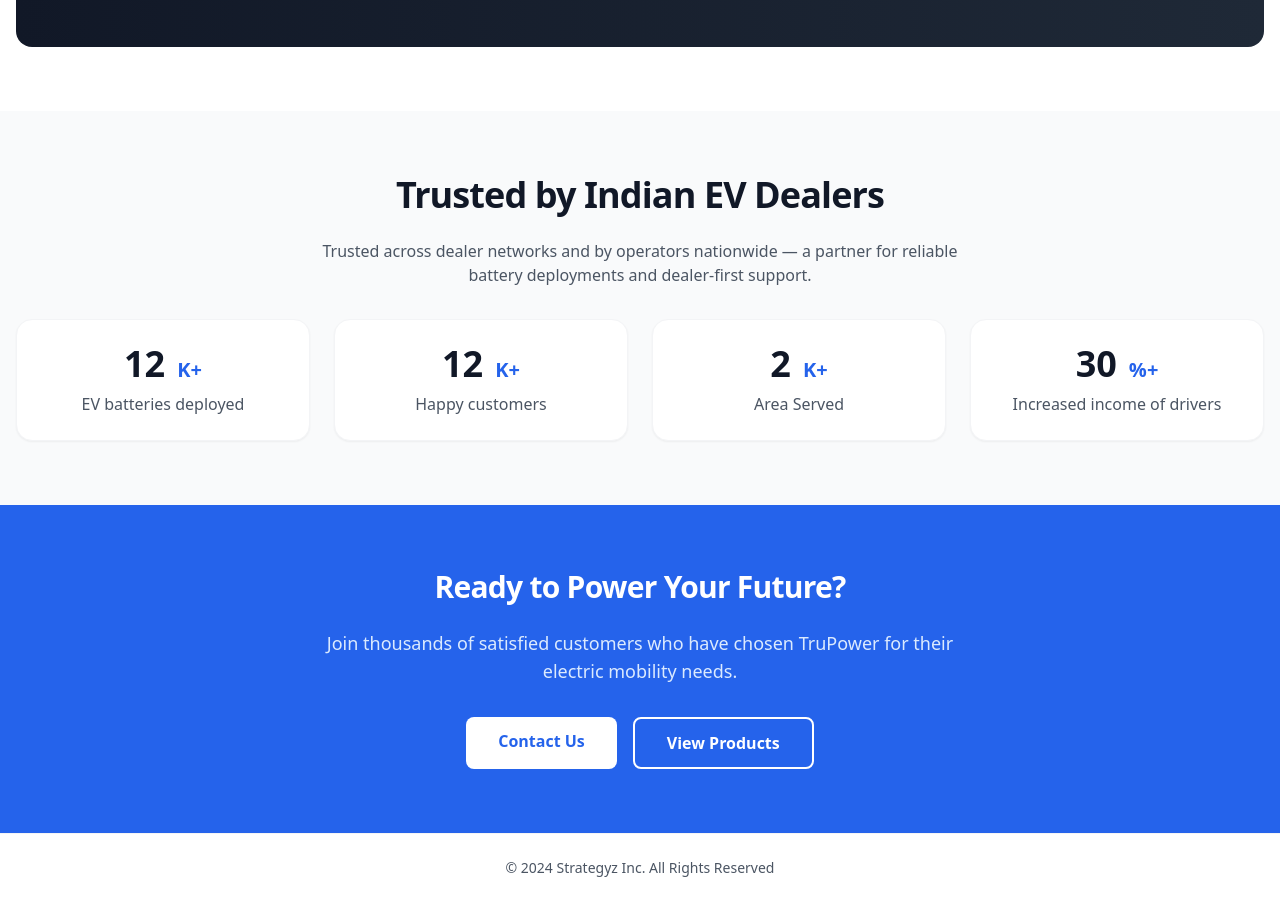
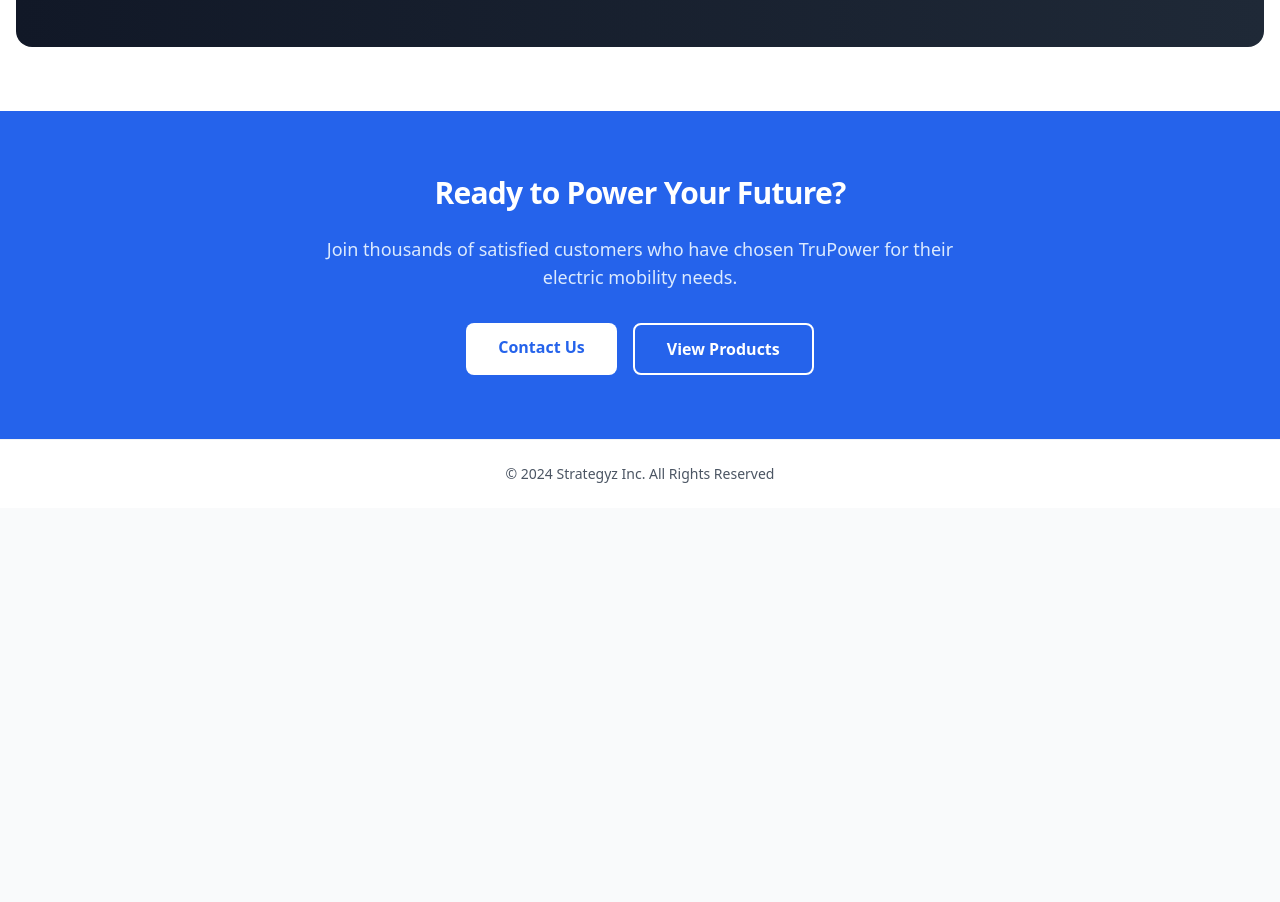
Before and after one commit to NotSoToxic/TruPower, a React (Vite) app: page /about in a window 1280 px wide. Shown: the part 2551-3453 px from the top of the page. After the commit the page ends 3059 px from the top, so only its background shows below. Built offline with nearby package versions, Linux system fonts and the light colour scheme.

Commit message:
Updated about page content and fixed feature list in home page plan cards.

```diff
--- a/src/context/StatsContext.tsx
+++ b/src/context/StatsContext.tsx
@@ -16,9 +16,9 @@ const StatsContext = createContext<StatsContextValue | undefined>(undefined);
 
 export const StatsProvider = ({ children }: { children: ReactNode }) => {
   const [stats, setStats] = useState<Stat[]>([
-    { id: 'batteries', value: 12, suffix: 'K+', label: 'EV batteries deployed' },
+    { id: 'batteries', value: 22, suffix: 'K+', label: 'EV batteries deployed' },
     // ensure initial customers >= batteries
-    { id: 'customers', value: 12, suffix: 'K+', label: 'Happy customers' },
+    { id: 'customers', value: 12, suffix: 'K+', label: 'Dealers' },
     { id: 'area', value: 2, suffix: 'K+', label: 'Area Served' },
     { id: 'income', value: 30, suffix: '%+', label: 'Increased income of drivers' }
   ]);
--- a/src/pages/About.tsx
+++ b/src/pages/About.tsx
@@ -1,9 +1,7 @@
-import React from 'react';
 import { motion } from 'framer-motion';
 import { Battery, Users, Target, Lightbulb, Award, Globe, Leaf, Zap } from 'lucide-react';
 import Footer from '../components/Footer';
-import StatCard from '../components/StatCard';
-import { useStats } from '../context/StatsContext';
+// Stats removed from About: StatCard/useStats are no longer used here
 
 const About = () => {
   const values = [
@@ -271,35 +269,7 @@ const About = () => {
             </div>
           </div>
         </section>
-        {/* Trusted by Dealers / Stats Section (styled to match theme) */}
-        <section className="py-16 bg-gray-50">
-          <div className="max-w-7xl mx-auto px-4">
-            <motion.div
-              initial={{ opacity: 0, y: 20 }}
-              whileInView={{ opacity: 1, y: 0 }}
-              transition={{ duration: 0.6 }}
-              viewport={{ once: true }}
-              className="text-center mb-6"
-            >
-              <h2 className="text-3xl lg:text-4xl font-bold text-gray-900 mb-6">Trusted by Indian EV Dealers</h2>
-              <p className="text-gray-600 max-w-2xl mx-auto">Trusted across dealer networks and by operators nationwide — a partner for reliable battery deployments and dealer-first support.</p>
-            </motion.div>
-
-            <div className="grid grid-cols-1 sm:grid-cols-2 lg:grid-cols-4 gap-6 mt-8">
-              {useStats().stats.map((stat) => (
-                <motion.div
-                  key={stat.id}
-                  initial={{ opacity: 0, y: 12 }}
-                  whileInView={{ opacity: 1, y: 0 }}
-                  transition={{ duration: 0.5 }}
-                  viewport={{ once: true }}
-                >
-                  <StatCard value={stat.value} suffix={stat.suffix} label={stat.label} />
-                </motion.div>
-              ))}
-            </div>
-          </div>
-        </section>
+        {/* Trusted-by-dealers stats removed from About page; now only on Home */}
 
         {/* Contact Section */}
         <section className="py-16 bg-blue-600 text-white">
```
